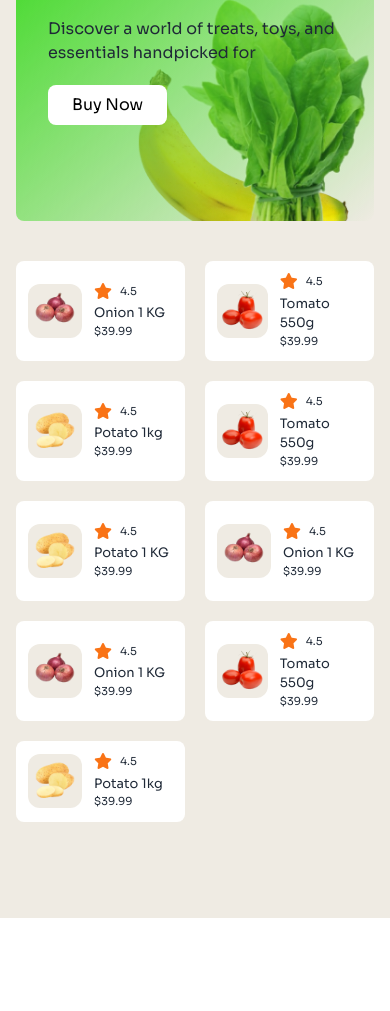
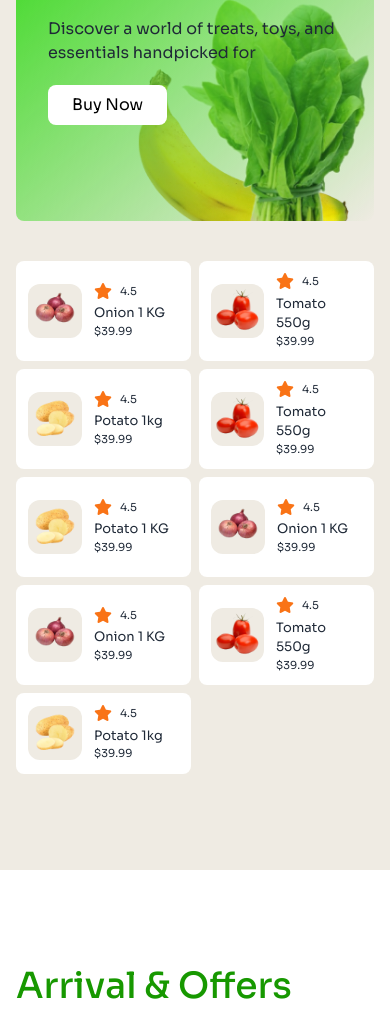
Before and after one commit to deverfan44/Living-Lab-Tailwind, a plain HTML site: page index.html in a window 390 px wide. Shown: the part 3572-4583 px from the top of the page. Drawn offline with nearby package versions, Linux system fonts and the light colour scheme.

Commit message:
Update gap in products right section

```diff
--- a/index.html
+++ b/index.html
@@ -241,7 +241,7 @@
                     </div>
 
                     <!-- product right  -->
-                    <div class="flex-1 grid grid-cols-2 grid-rows-3 lg:grid-cols-3 gap-5">
+                    <div class="flex-1 grid grid-cols-2 grid-rows-3 lg:grid-cols-3 gap-2 md:gap-5">
                         <!-- card  -->
                         <div class="flex items-center bg-white p-3 gap-x-3 rounded-lg">
                             <div class="flex justify-center w-[54px] h-[54px] md:w-auto md:h-auto items-center bg-secondary rounded-xl">
```
